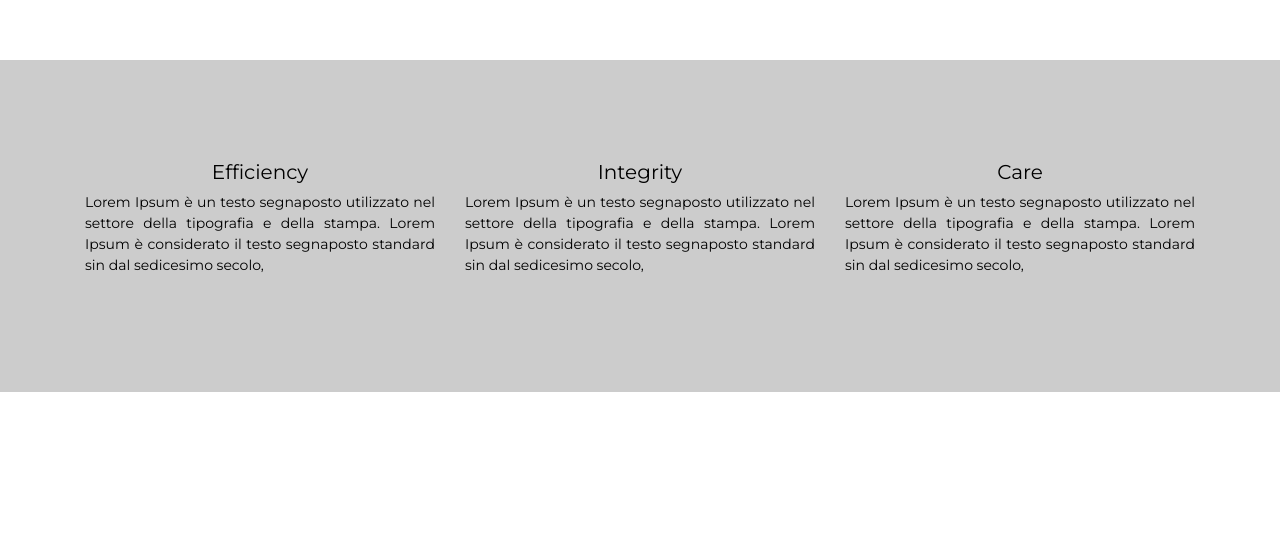
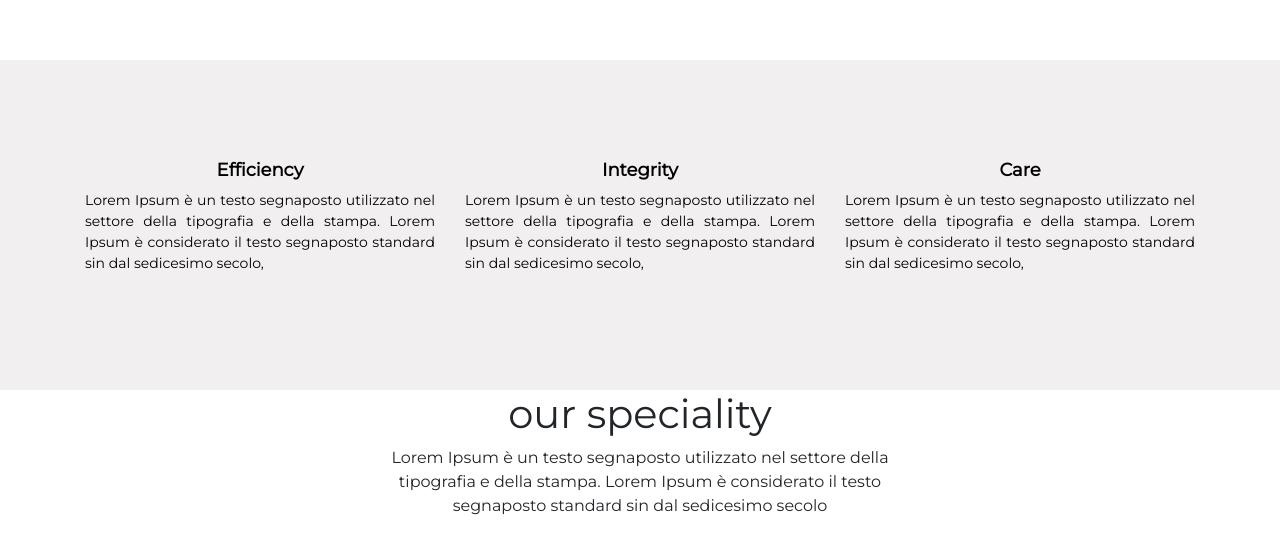
Before and after one commit to irabi01/bofu_website, a React (Create React App) app: page / in a window 1280 px wide. Shown: the part 500-1034 px from the top of the page. Before the commit the page ends 892 px from the top, so only its background shows below. Built offline with nearby package versions, Linux system fonts and the light colour scheme.

Commit message:
add about section

```diff
--- a/src/App.css
+++ b/src/App.css
@@ -18,7 +18,7 @@
   color: #fff;
 }
 .why_bofu{
-  background: #ccc;
+  background: rgb(241, 239, 239);
   color: #000;
   font-family: 'Montserrat', sans-serif;
   padding: 100px 0px;
@@ -29,7 +29,9 @@
 .why_bofu .contents h1{
   text-align: center;
   font-family: 'Montserrat', sans-serif;
-  font-size: 20px;
+  font-size: 18px;
+  font-weight: bold;
+  color: #000;
 }
 .why_bofu .contents p{
   text-align: justify;
--- a/src/components/Home.js
+++ b/src/components/Home.js
@@ -37,6 +37,26 @@ export class Home extends Component {
             </div>
           </div>
         </div>
+        <div className="about">
+          <div className="container">
+            <h1>our speciality</h1>
+            <div className="row">
+              <div className="col-md-6 offset-md-3">
+                <div className="description">
+                  <p>Lorem Ipsum è un testo segnaposto utilizzato nel settore della tipografia e della stampa. Lorem Ipsum è considerato il testo segnaposto standard sin dal sedicesimo secolo</p>
+                </div>
+              </div>
+            </div>
+          </div>
+        </div>
+
+
+
+
+
+
+
+
       </div>
     )
   }
```
